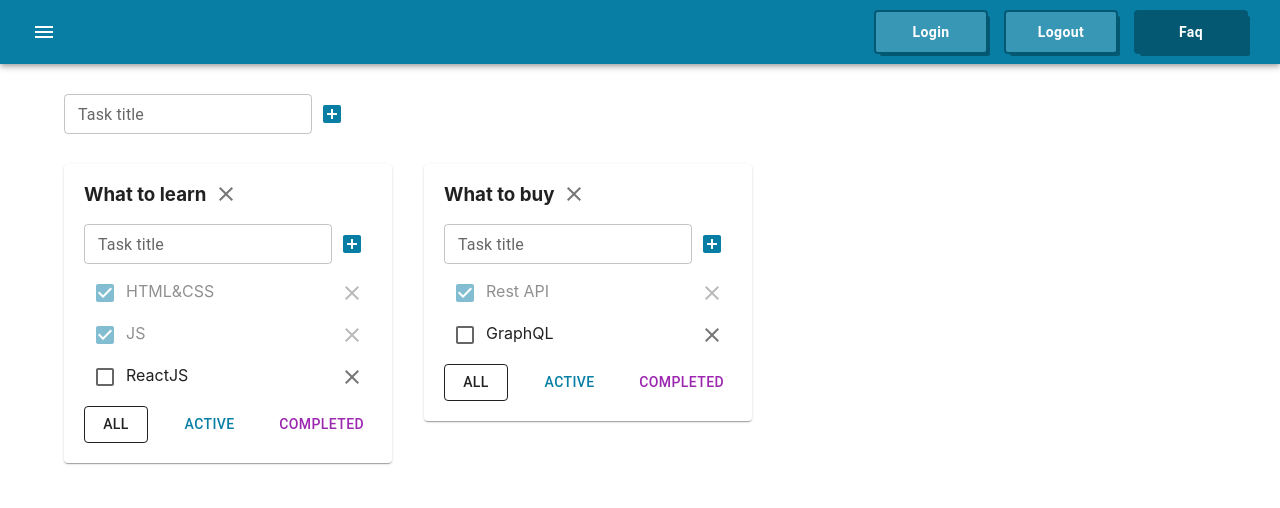
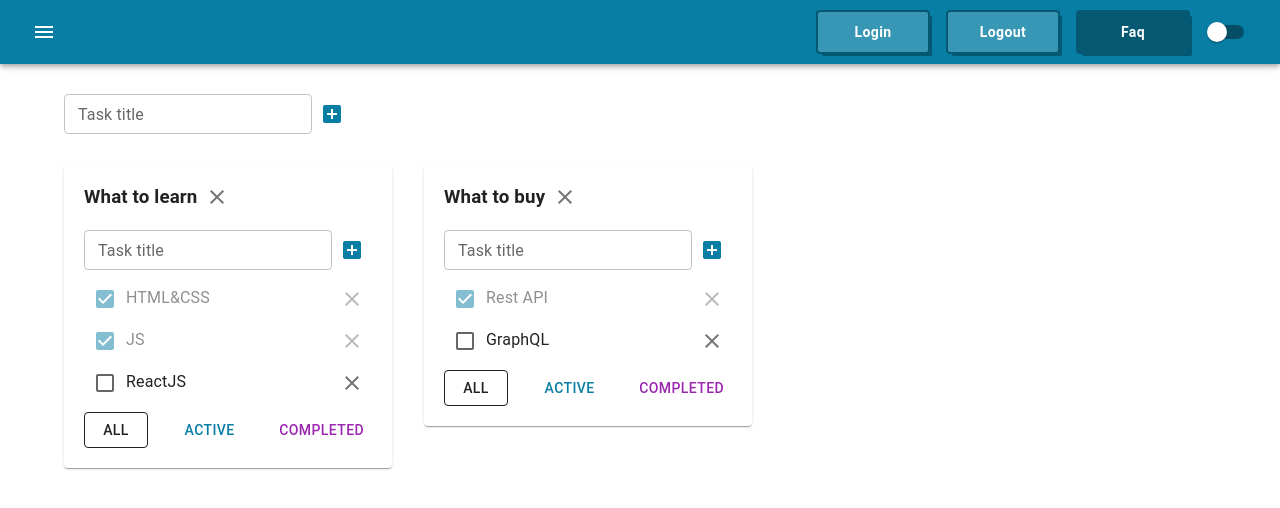
Before and after one commit to Setnad1177/todolist-advanced, a React (Create React App) app: page / in a window 1280 px wide. Shown: the top 508 px of the page. Built offline with nearby package versions, Linux system fonts and the light colour scheme.

Commit message:
Dark / Light theme mode for Web App

```diff
--- a/src/App.tsx
+++ b/src/App.tsx
@@ -14,7 +14,9 @@ import Container from "@mui/material/Container"
 import Grid from "@mui/material/Grid2";
 import Paper from "@mui/material/Paper"
 import {MenuButton} from "./MenuButton"
-import { createTheme, ThemeProvider } from '@mui/material/styles'
+import {createTheme, ThemeProvider} from "@mui/material/styles"
+import Switch from "@mui/material/Switch"
+import CssBaseline from "@mui/material/CssBaseline"
 
 // Type definitions for Task and Filter
 export type TaskType = {
@@ -36,15 +38,26 @@ type TodolistType = {
     filter: FilterValuesType  // Current filter applied to the todolist
 }
 
+type ThemeMode = "dark" | "light"
+
 // Main App component
 export function App() {
+//theme start
+    const [themeMode, setThemeMode] = useState<ThemeMode>("light")
+
     const theme = createTheme({
         palette: {
+            mode: themeMode === "light" ? "light" : "dark",
             primary: {
-                main: '#087EA4',
+                main: "#087EA4",
             },
         },
     })
+
+    const changeModeHandler = () => {
+        setThemeMode(themeMode == "light" ? "dark" : "light")
+    }
+    // theme end
 
     let todolistID1 = v1()  // ID for "What to learn"
     let todolistID2 = v1()  // ID for "What to buy"
@@ -150,6 +163,7 @@ export function App() {
         <div>
             {/*App Bar MUI*/}
             <ThemeProvider theme={theme}>
+                <CssBaseline/>
                 <AppBar position="static" sx={{mb: "30px"}}>
                     <Toolbar sx={{display: "flex", justifyContent: "space-between"}}>
                         <IconButton color="inherit">
@@ -159,6 +173,7 @@ export function App() {
                             <MenuButton>Login</MenuButton>
                             <MenuButton>Logout</MenuButton>
                             <MenuButton background={theme.palette.primary.dark}>Faq</MenuButton>
+                            <Switch color={"default"} onChange={changeModeHandler}/>
                         </div>
                     </Toolbar>
                 </AppBar>
```
Lines whose indentation alone changed are shown as unchanged.
